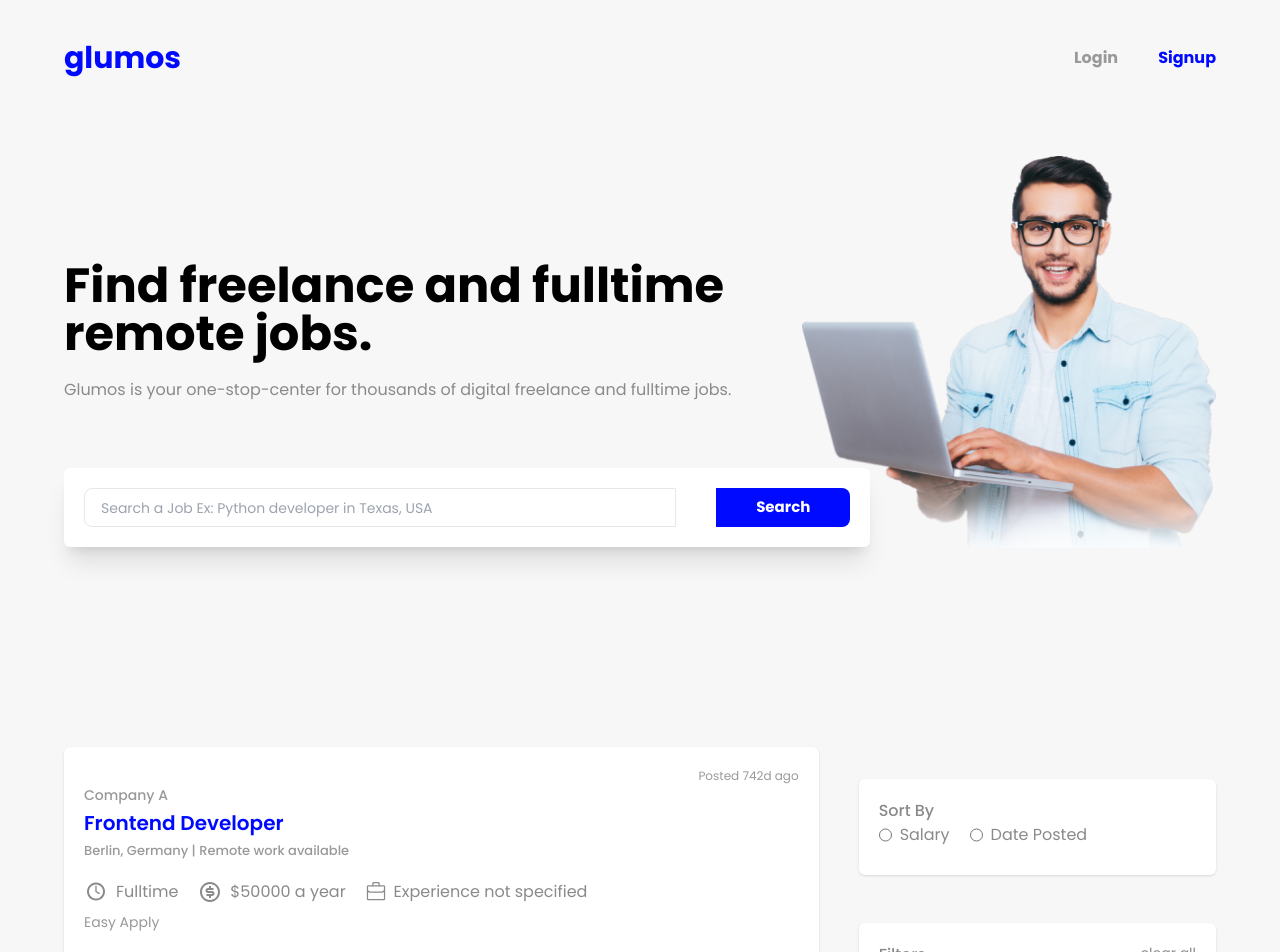
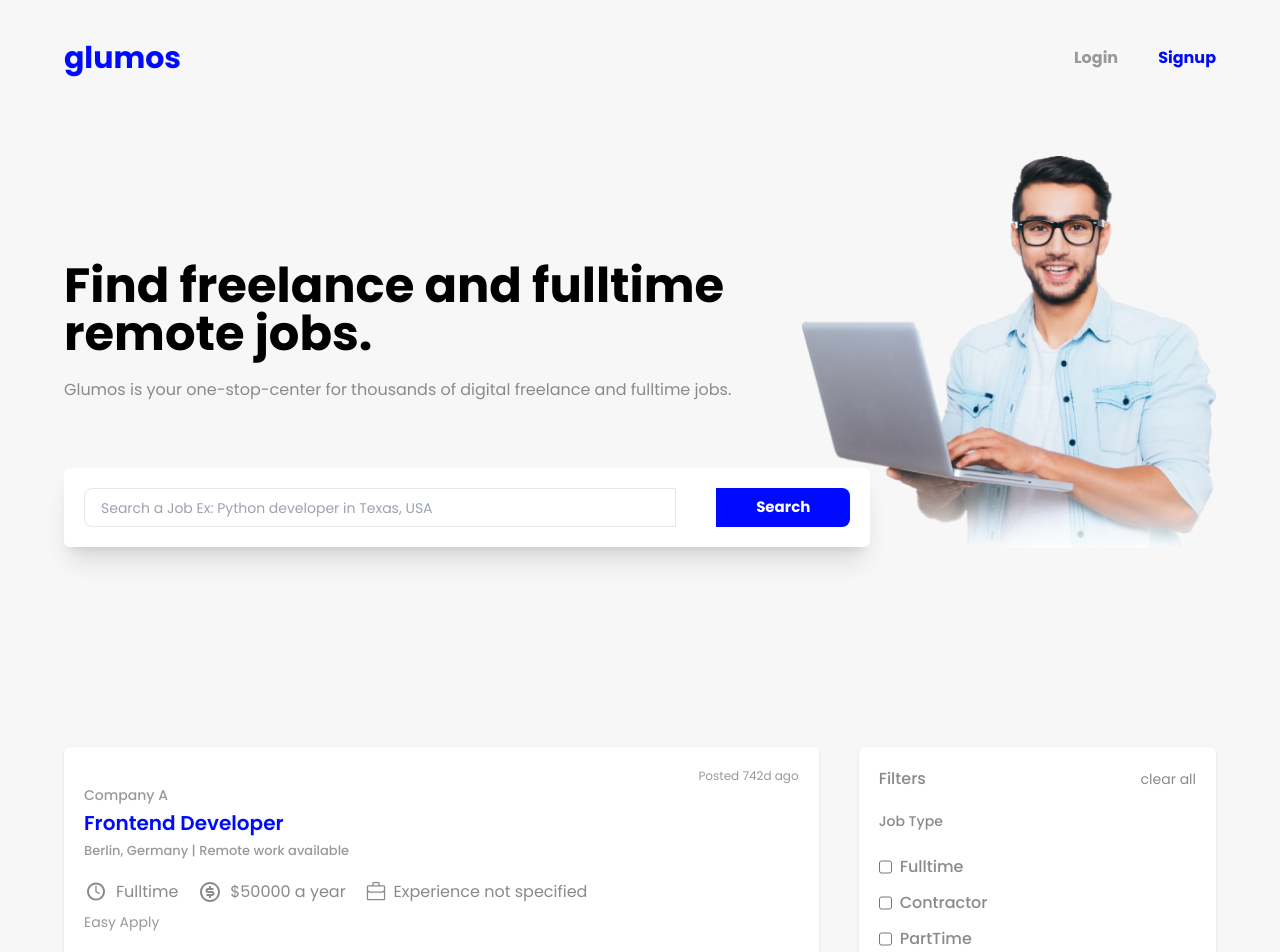
Before and after one commit to cjpanda/Job-listing-webapp, a React (Vite) app: page / in a window 1280 px wide. Shown: the top 952 px of the page. Built offline with nearby package versions, Linux system fonts and the light colour scheme.

Commit message:
search component added

```diff
--- a/src/App.jsx
+++ b/src/App.jsx
@@ -1,77 +1,8 @@
 import Footer from "./components/Footer";
 import Hero from "./components/Hero";
-import SearchResults from "./components/SearchResults";
-import SearchFilters from "./components/SearchFilters";
-import Searchbar from "./components/Searchbar";
-import { useState } from "react";
-import dummyData from "./services/dummyData";
-import { fetchJobs } from "./services/jobService";
+import Search from "./components/Search";
 
 function App() {
-  const [jobResults, setJobResults] = useState(dummyData);
-
-  const handleSearch = async (query) => {
-    try {
-      // Split the query into job title, city, and country
-      const [jobTitle, location] = query.split(" in ");
-      const [city, country] = location.split(", ");
-      const results = await fetchJobs(jobTitle, city, country);
-
-      console.log("Raw API Response:", results);
-
-      if (results.status === "OK") {
-        const relevantJobs = results.data || [];
-        console.log("Relevant Jobs:", relevantJobs);
-
-        // Set the job results in state
-        setJobResults(relevantJobs);
-      } else {
-        console.error("Error response from server:", results.status);
-      }
-    } catch (error) {
-      console.error("Error in handleSearch:", error);
-    }
-  };
-
-  // Still Workig on it
-
-  const handleFilterChange = async (query, location) => {
-    try {
-      if (!query) {
-        // Query is undefined or null, handle this case appropriately
-        return;
-      }
-
-      const [jobTitle, locationFilter] = query.split(" in ");
-      if (!locationFilter && !location) {
-        // Location is not present in the query or provided separately, handle this case appropriately
-        return;
-      }
-
-      // Extract city and country from either the location in the query or the separate location parameter
-      const [city, country] = locationFilter
-        ? locationFilter.split(", ")
-        : location.split(", ");
-
-      // Fetch jobs with filters
-      const results = await fetchJobs(jobTitle, city, country);
-
-      console.log("Raw API Response:", results);
-
-      if (results.status === "OK") {
-        const relevantJobs = results.data || [];
-        console.log("Relevant Jobs:", relevantJobs);
-
-        // Set the job results in state
-        setJobResults(relevantJobs);
-      } else {
-        console.error("Error response from server:", results.status);
-      }
-    } catch (error) {
-      console.error("Error in handleFilterChange:", error);
-    }
-  };
-
   return (
     <>
       <div className="max-width padding-x">
@@ -83,18 +14,7 @@ function App() {
           </ul>
         </div>
         <Hero />
-        <Searchbar onSearch={handleSearch} />
-        <div className="lg:grid lg:grid-cols-3 gap-10 pt-20 pb-20 flex flex-col-reverse">
-          {/* SearchResults */}
-          <div className="col-span-2">
-            <SearchResults jobResults={jobResults} />
-          </div>
-
-          {/* SearchFilters */}
-          <div className="col-span-1 mt-10">
-            <SearchFilters onFilterChange={handleFilterChange} />
-          </div>
-        </div>
+        <Search />
       </div>
       <Footer />
     </>
--- /dev/null
+++ b/src/components/Search.jsx
@@ -0,0 +1,83 @@
+import SearchFilters from "./SearchFilters";
+import SearchResults from "./SearchResults";
+import Searchbar from "./Searchbar";
+import { useState } from "react";
+import dummyData from "../services/dummyData";
+import { fetchJobs } from "../services/jobService";
+
+const Search = () => {
+  const [jobResults, setJobResults] = useState(dummyData);
+
+  const handleSearch = async (query) => {
+    try {
+      // Split the query into job title, city, and country
+      const [jobTitle, location] = query.split(" in ");
+      const [city, country] = location.split(", ");
+      const results = await fetchJobs(jobTitle, city, country);
+
+      console.log("Raw API Response:", results);
+
+      if (results.status === "OK") {
+        const relevantJobs = results.data || [];
+        console.log("Relevant Jobs:", relevantJobs);
+
+        // Set the job results in state
+        setJobResults(relevantJobs);
+      } else {
+        console.error("Error response from server:", results.status);
+      }
+    } catch (error) {
+      console.error("Error in handleSearch:", error);
+    }
+  };
+
+  // Still Workig on it
+
+  const handleFilterChange = async (query) => {
+    try {
+      if (!query) {
+        // Query is undefined or null, handle this case appropriately
+        return;
+      }
+
+      const [jobTitle, location] = query.split(" in ");
+      const [city, country] = location.split(", ");
+
+      // Fetch jobs with filters
+      const results = await fetchJobs(jobTitle, city, country);
+
+      console.log("Raw API Response:", results);
+
+      if (results.status === "OK") {
+        const relevantJobs = results.data || [];
+        console.log("Relevant Jobs:", relevantJobs);
+
+        // Set the job results in state
+        setJobResults(relevantJobs);
+      } else {
+        console.error("Error response from server:", results.status);
+      }
+    } catch (error) {
+      console.error("Error in handleFilterChange:", error);
+    }
+  };
+
+  return (
+    <>
+      <Searchbar onSearch={handleSearch} />
+      <div className="lg:grid lg:grid-cols-3 gap-10 pt-20 pb-20 flex flex-col-reverse">
+        {/* SearchResults */}
+        <div className="col-span-2">
+          <SearchResults jobResults={jobResults} />
+        </div>
+
+        {/* SearchFilters */}
+        <div className="col-span-1 mt-10">
+          <SearchFilters onFilterChange={handleFilterChange} />
+        </div>
+      </div>
+    </>
+  );
+};
+
+export default Search;
--- a/src/components/SearchFilters.jsx
+++ b/src/components/SearchFilters.jsx
@@ -1,17 +1,18 @@
 import { useState } from "react";
 import PropTypes from "prop-types";
-import { fetchJobs } from "../services/jobService";
+// import { fetchJobs } from "../services/jobService";
 
 // Still working on it
 
 const SearchFilters = ({ onFilterChange }) => {
-  const [selectedOption, setSelectedOption] = useState("");
   const [checkedOption, setCheckedOption] = useState("");
   const [location, setLocation] = useState("");
 
-  const handleOptionChange = (e) => {
-    setSelectedOption(e.target.value);
-    applyFilters();
+  const clearFiltersButton = () => {
+    setCheckedOption("");
+    setLocation("");
+    // const defaultQuery = "React";
+    // fetchJobs(defaultQuery); // Fetch initial data again
   };
 
   const handleCheckboxChange = (e) => {
@@ -26,46 +27,22 @@ const SearchFilters = ({ onFilterChange }) => {
   };
 
   const applyFilters = () => {
-    const query = `${selectedOption} ${checkedOption}`;
+    const query = `${checkedOption} in ${location}`.trim();
 
     // Call the parent component function to fetch job listings with filters
     if (onFilterChange) {
-      onFilterChange(query, location);
+      onFilterChange(query);
     }
   };
 
   return (
     <div className="grid grid-cols-1 gap-4">
-      <div className="bg-white w-full p-5 mt-8 shadow rounded-md text-secondary">
-        <p className="font-medium">Sort By</p>
-        <div className=" flex  gap-5 w-full">
-          <label className="mb-2 flex">
-            <input
-              type="radio"
-              value="salary"
-              checked={selectedOption === "salary"}
-              onChange={(e) => handleOptionChange(e)}
-              className="mr-2"
-            />
-            Salary
-          </label>
-          <label className="mb-2 flex">
-            <input
-              type="radio"
-              value="date"
-              checked={selectedOption === "date"}
-              onChange={(e) => handleOptionChange(e)}
-              className="mr-2"
-            />
-            Date Posted
-          </label>
-        </div>
-      </div>
-
-      <div className="bg-white w-full p-5 mt-8 shadow rounded-md text-secondary">
+      <div className="bg-white w-full p-5  shadow rounded-md text-secondary">
         <div className="flex justify-between pb-5">
           <p className="font-medium">Filters</p>
-          <p className="text-sm">clear all</p>
+          <button onClick={clearFiltersButton} className="text-sm">
+            clear all
+          </button>
         </div>
 
         <div>
@@ -126,7 +103,10 @@ const SearchFilters = ({ onFilterChange }) => {
             placeholder="Enter city or country"
             className="border border-slate-300 rounded-md p-2 outline-none"
           />
-          <button className="p-3 hover:opacity-90 bg-primary text-white rounded-lg mt-5 font-bold">
+          <button
+            onClick={applyFilters}
+            className="p-3 hover:opacity-90 bg-primary text-white rounded-lg mt-5 font-bold"
+          >
             Search
           </button>
         </div>
--- a/src/components/SearchResults.jsx
+++ b/src/components/SearchResults.jsx
@@ -11,7 +11,7 @@ const SearchResults = ({ jobResults }) => {
       {displayData.length > 0 ? (
         displayData.map((job, index) => <JobCard key={index} job={job} />)
       ) : (
-        <p>No Jobs matches your search </p>
+        <div className="notification">No jobs match your search criteria.</div>
       )}
     </div>
   );
@@ -33,7 +33,7 @@ SearchResults.propTypes = {
       job_posted_at_datetime_utc: PropTypes.string,
       job_apply_is_direct: PropTypes.bool,
     })
-  ),
+  ).isRequired,
 };
 
 export default SearchResults;
```
